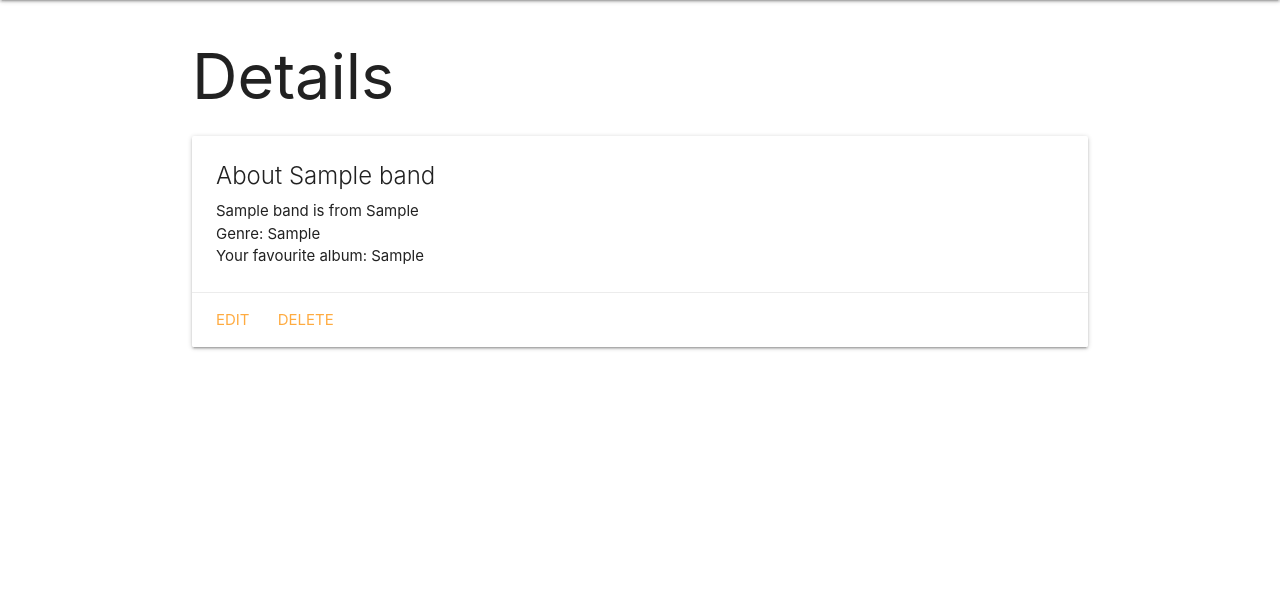
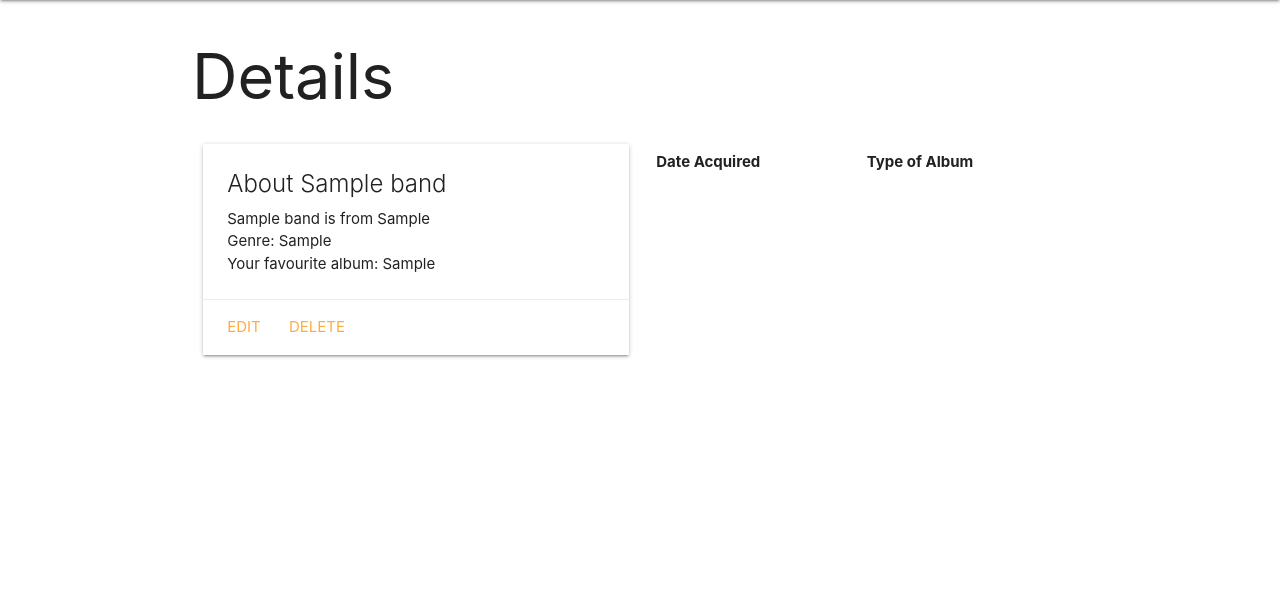
Before and after one commit to bearcodes870/heavymetalcollector, a Django app: page /bands/1/ in a window 1280 px wide. Shown: the part 64-674 px from the top of the page. Run offline with Django 3.2, Linux system fonts and the light colour scheme; tables that the repository leaves empty hold one stand-in row (values such as "Sample post"); lists and menus that the app fills with data are empty.

Commit message:
updated details page to reflect album type

```diff
--- a/main_app/models.py
+++ b/main_app/models.py
@@ -14,7 +14,7 @@ class Band(models.Model):
     name = models.CharField(max_length=100)
     hometown = models.CharField(max_length=100)
     genre = models.CharField(max_length=100)
-    favealbum = models.CharField(max_length=100)
+    favealbum = models.CharField('Favourite Album', max_length=100)
 
     def __str__(self):
         return self.name
--- a/main_app/templates/bands/detail.html
+++ b/main_app/templates/bands/detail.html
@@ -3,6 +3,8 @@
 
 <h1>Details</h1>
 
+<div class="row">
+  <div class="col s6">
     <div class="card">
       <div class="card-content">
         <span class="card-title">About {{ band.name }}</span>
@@ -15,7 +17,22 @@
         <a href="{% url 'bands_delete' band.id %}">Delete</a>
       </div>
     </div>
-
-
+  </div>
+  <div class="col s6">
+    <table class="striped">
+      <thead>
+        <tr><th>Date Acquired</th><th>Type of Album</th></tr>
+      <thead>
+      <tbody>
+        {% for albumtype in band.albumtype_set.all %}
+          <tr>
+            <td>{{albumtype.date_acquired}}</td>
+            <td>{{albumtype.get_albumtype_display}}</td>
+          </tr>
+        {% endfor %}
+      </tbody>
+    </table>
+  </div>
+</div>
 
 {% endblock %}
```
Lines whose indentation alone changed are shown as unchanged.
